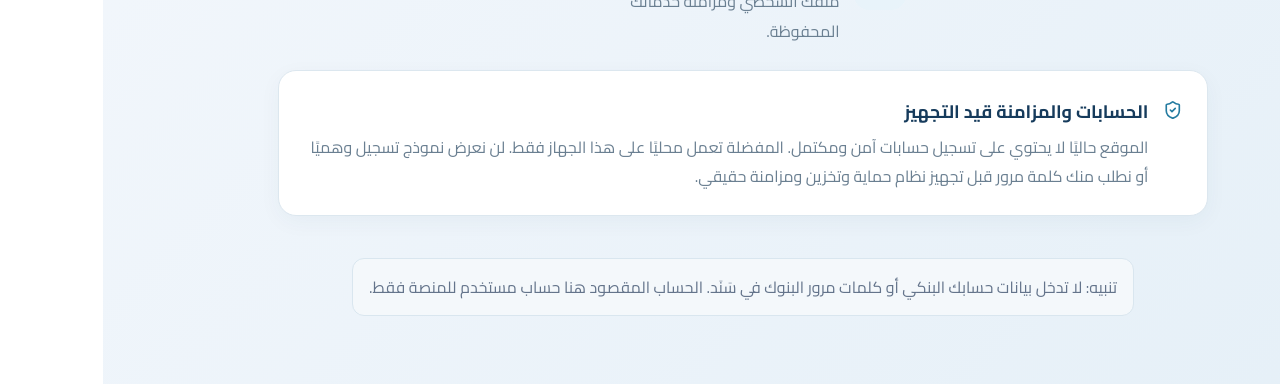
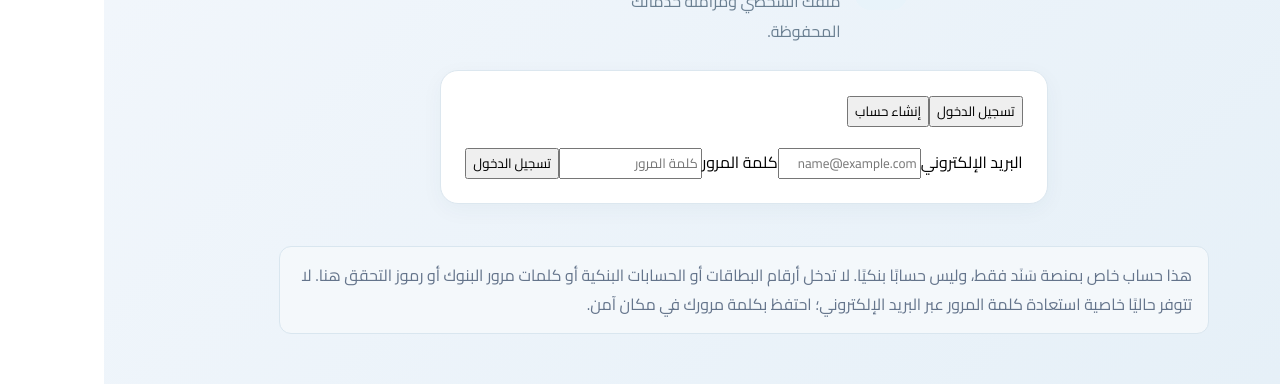
Before and after one commit to youssefgms02-jpg/sanad, a React (Vite) app: page /account in a window 1280 px wide. Shown: the part 259-643 px from the top of the page. Built offline with nearby package versions, Linux system fonts and the light colour scheme; no server answers.

Commit message:
Implement SANAD user registration, login and account view

```diff
--- a/src/pages/AccountPage.jsx
+++ b/src/pages/AccountPage.jsx
@@ -1,19 +1,144 @@
+import { useEffect, useState } from "react";
 import { Link } from "react-router-dom";
-import { UserRound, ShieldCheck } from "lucide-react";
+import { UserRound, ShieldCheck, LogOut, RefreshCw } from "lucide-react";
 import Navbar from "../components/Navbar";
+import API_BASE_URL from "../api";
+import { getFavoriteIds, replaceFavoriteIds } from "../utils/favorites";
+
+async function readJson(response) {
+    const data = await response.json().catch(() => ({}));
+    if (!response.ok) throw new Error(data.detail || "تعذر إتمام الطلب.");
+    return data;
+}
 
 function AccountPage() {
+    const [user, setUser] = useState(null);
+    const [loading, setLoading] = useState(true);
+    const [mode, setMode] = useState("login");
+    const [displayName, setDisplayName] = useState("");
+    const [email, setEmail] = useState("");
+    const [password, setPassword] = useState("");
+    const [busy, setBusy] = useState(false);
+    const [message, setMessage] = useState("");
+    const [error, setError] = useState("");
+
+    useEffect(() => {
+        let cancelled = false;
+        fetch(`${API_BASE_URL}/auth/me`, { credentials: "include" })
+            .then(async (response) => response.ok ? response.json() : null)
+            .then((data) => { if (!cancelled) setUser(data?.user || null); })
+            .catch(() => { if (!cancelled) setUser(null); })
+            .finally(() => { if (!cancelled) setLoading(false); });
+        return () => { cancelled = true; };
+    }, []);
+
+    async function syncFavorites() {
+        const response = await fetch(`${API_BASE_URL}/me/favorites`, { credentials: "include" });
+        const data = await readJson(response);
+        const merged = [...new Set([...getFavoriteIds(), ...(data.service_ids || [])])];
+        const save = await fetch(`${API_BASE_URL}/me/favorites`, {
+            method: "PUT",
+            credentials: "include",
+            headers: { "Content-Type": "application/json" },
+            body: JSON.stringify({ service_ids: merged }),
+        });
+        await readJson(save);
+        replaceFavoriteIds(merged);
+    }
+
+    async function submitAuth(event) {
+        event.preventDefault();
+        setBusy(true); setError(""); setMessage("");
+        try {
+            const endpoint = mode === "register" ? "/auth/register" : "/auth/login";
+            const payload = mode === "register"
+                ? { display_name: displayName.trim(), email: email.trim(), password }
+                : { email: email.trim(), password };
+            const response = await fetch(`${API_BASE_URL}${endpoint}`, {
+                method: "POST",
+                credentials: "include",
+                headers: { "Content-Type": "application/json" },
+                body: JSON.stringify(payload),
+            });
+            const data = await readJson(response);
+            setUser(data.user);
+            setPassword("");
+            await syncFavorites();
+            setMessage(mode === "register" ? "تم إنشاء حسابك ومزامنة المفضلة." : "تم تسجيل الدخول ومزامنة المفضلة.");
+        } catch (err) {
+            setError(err.message || "حدث خطأ غير متوقع.");
+        } finally {
+            setBusy(false);
+        }
+    }
+
+    async function logout() {
+        setBusy(true); setError(""); setMessage("");
+        try {
+            const response = await fetch(`${API_BASE_URL}/auth/logout`, {
+                method: "POST", credentials: "include",
+            });
+            await readJson(response);
+            setUser(null);
+            setMessage("تم تسجيل الخروج. المفضلة المحلية ما زالت محفوظة على هذا الجهاز.");
+        } catch (err) {
+            setError(err.message);
+        } finally {
+            setBusy(false);
+        }
+    }
+
+    async function syncAgain() {
+        setBusy(true); setError(""); setMessage("");
+        try {
+            await syncFavorites();
+            setMessage("تمت مزامنة المفضلة بنجاح.");
+        } catch (err) {
+            setError(err.message);
+        } finally {
+            setBusy(false);
+        }
+    }
+
     return (
         <>
             <Navbar />
             <main className="category-page account-page">
                 <div className="category-top-bar"><Link to="/" className="back-home">← العودة للرئيسية</Link></div>
                 <div className="settings-heading"><span className="settings-heading-icon"><UserRound size={25} /></span><div><h1>حساب سَنَد</h1><p>ملفك الشخصي ومزامنة خدماتك المحفوظة.</p></div></div>
-                <section className="settings-card account-status-card">
-                    <ShieldCheck size={30} />
-                    <div><h2>الحسابات والمزامنة قيد التجهيز</h2><p>الموقع حاليًا لا يحتوي على تسجيل حسابات آمن ومكتمل. المفضلة تعمل محليًا على هذا الجهاز فقط. لن نعرض نموذج تسجيل وهميًا أو نطلب منك كلمة مرور قبل تجهيز نظام حماية وتخزين ومزامنة حقيقي.</p></div>
-                </section>
-                <p className="account-security-note">تنبيه: لا تدخل بيانات حسابك البنكي أو كلمات مرور البنوك في سَنَد. الحساب المقصود هنا حساب مستخدم للمنصة فقط.</p>
+                {loading && <p role="status">جاري التحقق من الحساب...</p>}
+                {!loading && user && (
+                    <section className="settings-card account-status-card">
+                        <ShieldCheck size={30} />
+                        <div className="account-user-details">
+                            <h2>أهلًا، {user.display_name}</h2>
+                            <p>{user.email}</p>
+                            <p>حسابك متصل. المفضلة متزامنة مع الحساب.</p>
+                            <div className="account-actions">
+                                <button type="button" onClick={syncAgain} disabled={busy}><RefreshCw size={16} /> مزامنة المفضلة الآن</button>
+                                <button type="button" onClick={logout} disabled={busy}><LogOut size={16} /> تسجيل الخروج</button>
+                            </div>
+                        </div>
+                    </section>
+                )}
+                {!loading && !user && (
+                    <section className="settings-card account-form-card">
+                        <div className="account-mode-switch">
+                            <button type="button" className={mode === "login" ? "selected" : ""} onClick={() => { setMode("login"); setError(""); setMessage(""); }}>تسجيل الدخول</button>
+                            <button type="button" className={mode === "register" ? "selected" : ""} onClick={() => { setMode("register"); setError(""); setMessage(""); }}>إنشاء حساب</button>
+                        </div>
+                        <form className="account-form" onSubmit={submitAuth}>
+                            {mode === "register" && <label>الاسم الظاهر<input autoComplete="name" required minLength={2} maxLength={60} value={displayName} onChange={(event) => setDisplayName(event.target.value)} placeholder="الاسم الذي سيظهر في حسابك" /></label>}
+                            <label>البريد الإلكتروني<input type="email" autoComplete="email" required maxLength={254} value={email} onChange={(event) => setEmail(event.target.value)} placeholder="name@example.com" /></label>
+                            <label>كلمة المرور<input type="password" autoComplete={mode === "register" ? "new-password" : "current-password"} required minLength={mode === "register" ? 12 : 1} maxLength={128} value={password} onChange={(event) => setPassword(event.target.value)} placeholder={mode === "register" ? "12 حرفًا على الأقل" : "كلمة المرور"} /></label>
+                            {mode === "register" && <p className="account-form-hint">استخدم كلمة مرور قوية وفريدة لا تستخدمها في أي حساب آخر.</p>}
+                            <button className="account-submit" type="submit" disabled={busy}>{busy ? "جارٍ التنفيذ..." : mode === "register" ? "إنشاء الحساب" : "تسجيل الدخول"}</button>
+                        </form>
+                    </section>
+                )}
+                {error && <p className="account-feedback error" role="alert">{error}</p>}
+                {message && <p className="account-feedback success" role="status">{message}</p>}
+                <p className="account-security-note">هذا حساب خاص بمنصة سَنَد فقط، وليس حسابًا بنكيًا. لا تدخل أرقام البطاقات أو الحسابات البنكية أو كلمات مرور البنوك أو رموز التحقق هنا. لا تتوفر حاليًا خاصية استعادة كلمة المرور عبر البريد الإلكتروني؛ احتفظ بكلمة مرورك في مكان آمن.</p>
             </main>
         </>
     );
```
